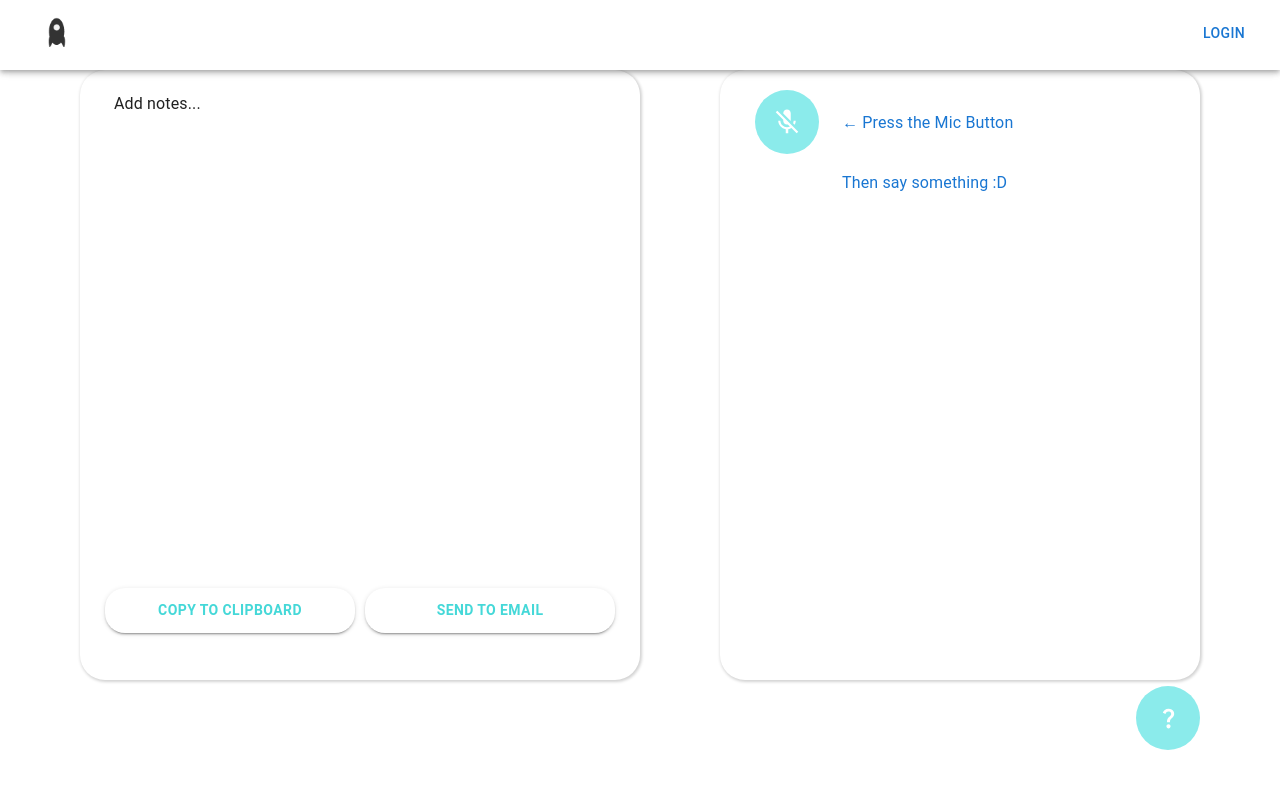
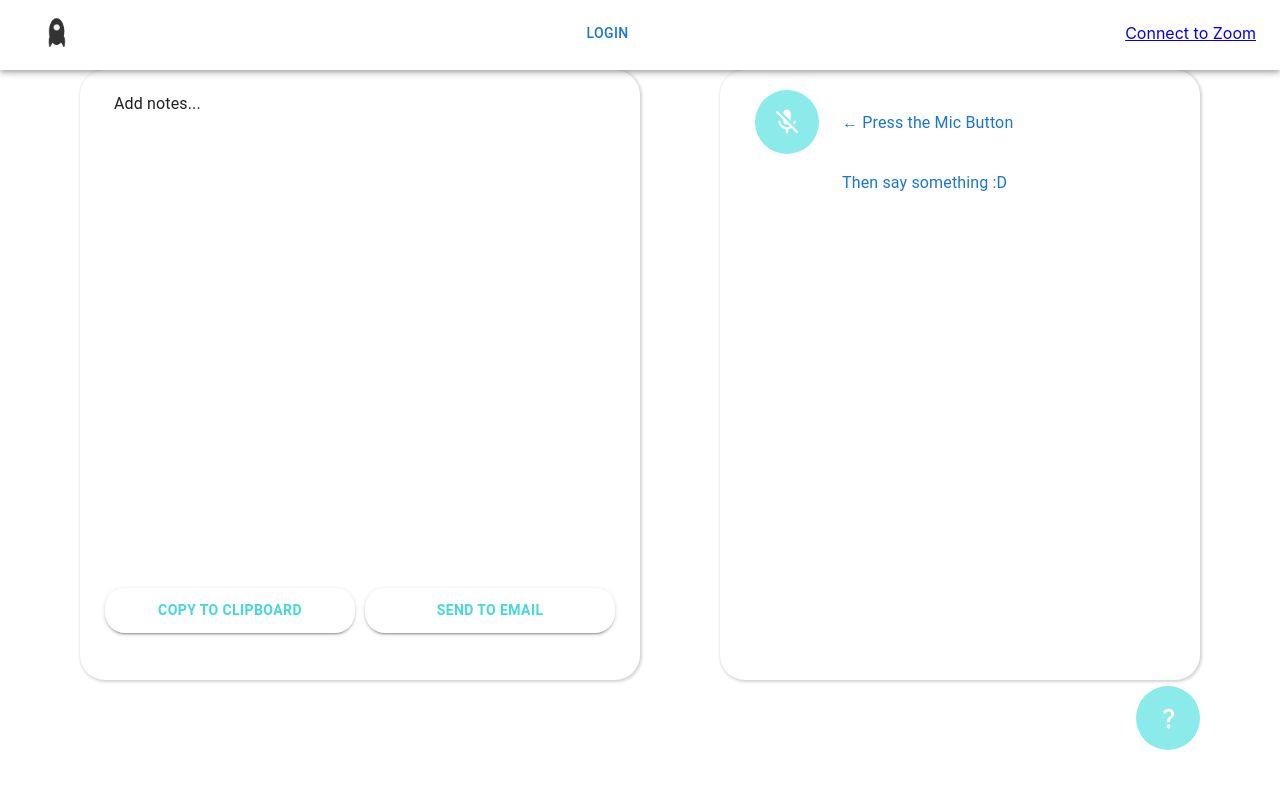
Before and after one commit to assembo/note-taker, a React (Create React App) app: page / in a window 1280 px wide. Shown: the top 788 px of the page. Built offline with nearby package versions, Linux system fonts and the light colour scheme.

Commit message:
Adding zoom integration branch

```diff
--- a/src/Main/NavBar.jsx
+++ b/src/Main/NavBar.jsx
@@ -8,9 +8,12 @@ import Button from '@mui/material/Button';
 import axios from '../axios';
 import {useStyles} from './styles';
 
+
 //Error handling code in the case gscript doesn't load properly.
 const google=window.google;
 const REACT_APP_CLIENT_ID = "6477792390-o5ibvubommbu11vhlglimjc0tor67reb.apps.googleusercontent.com"
+const ZOOM_CLIENT_ID='1xEu6h9GT6Sbd8CMUl7qCg'
+const REDIRECT_URI='https%3A%2F%2Fa4ae-27-58-74-4.in.ngrok.io'
 
 function handleCredentialResponse(response){
   axios.get('/login', { params: {'Authorization':response.credential}});
@@ -27,6 +30,7 @@ function oneTapSignIn(){
        google.accounts?.id.prompt(); // also display the One Tap dialog
   }
 
+
 export default function NavBar() {
   const classes=useStyles()
   return (
@@ -40,6 +44,7 @@ export default function NavBar() {
             <img src={logo} className={classes.AppLogo} alt="logo"/>
           </IconButton>
           <Button id="buttonDiv" className={classes.loginButton} onClick={()=>oneTapSignIn()}>Login</Button>
+          <a href={`https://zoom.us/oauth/authorize?response_type=code&client_id=${ZOOM_CLIENT_ID}&redirect_uri=${REDIRECT_URI}`}>Connect to Zoom</a>
         </Toolbar>
       </AppBar>
     </Box>
```
